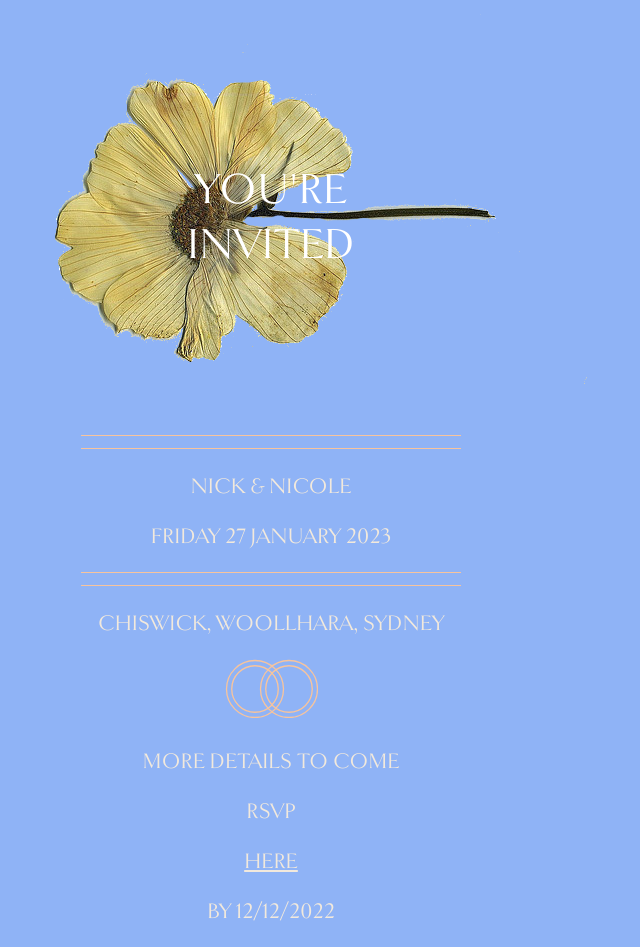
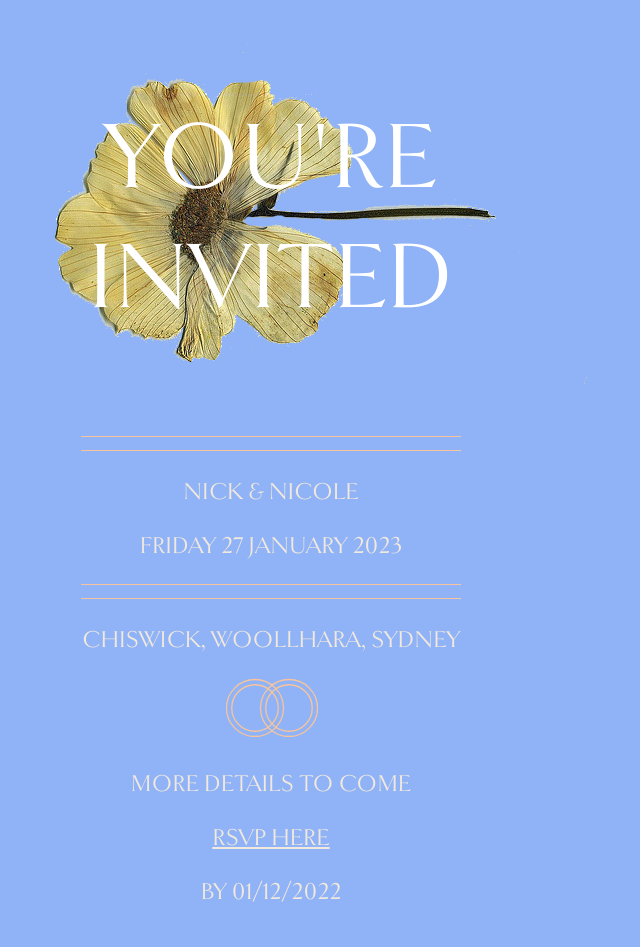
Before and after one commit to nwbort/nwbort.github.io, a plain HTML site: page index.html in a window 1280 px wide. Shown: the whole page, without its empty margins (369-1009 px from the left). Drawn offline with Linux system fonts and the light colour scheme.

Commit message:
Update index.html

```diff
--- a/index.html
+++ b/index.html
@@ -8,7 +8,7 @@
   <style>
 body {
     font-family: 'goldenbookregular';
-    font-size: 22px;
+    font-size: 24px;
     text-align: center;
     background-color: #8fb3f6;
     color: #F2E9DC;
@@ -27,6 +27,7 @@ hr {
 }
 h1  {
   font-weight: normal;
+  font-size: 4em;
     }
 
 </style>
@@ -49,11 +50,10 @@ h1  {
 
 <p>MORE DETAILS TO COME</p>
 
-<p>RSVP</p>
-
-<a href="https://docs.google.com/forms/d/e/1FAIpQLScC2iWTmKoEBn0DoXYOVZxDoH7pSaJZOngusEGJ7ecvwieLrA/viewform">HERE</a>
-
-<p>BY 12/12/2022</p>
+<p>
+<a href="https://docs.google.com/forms/d/e/1FAIpQLScC2iWTmKoEBn0DoXYOVZxDoH7pSaJZOngusEGJ7ecvwieLrA/viewform">RSVP HERE</a>
+</p>
+<p>BY 01/12/2022</p>
 <!---<a href="Save the date - Nick and Nicole - 28 01 2022.ics">CALENDAR INVITE</a> --->
 
 </body>
```
